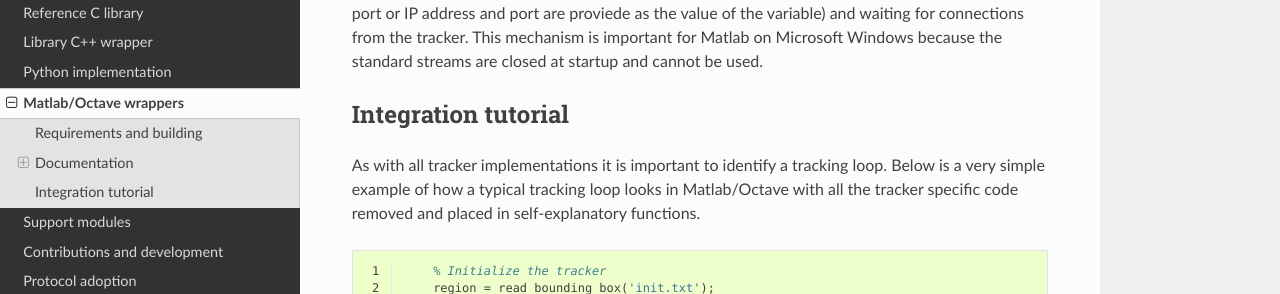
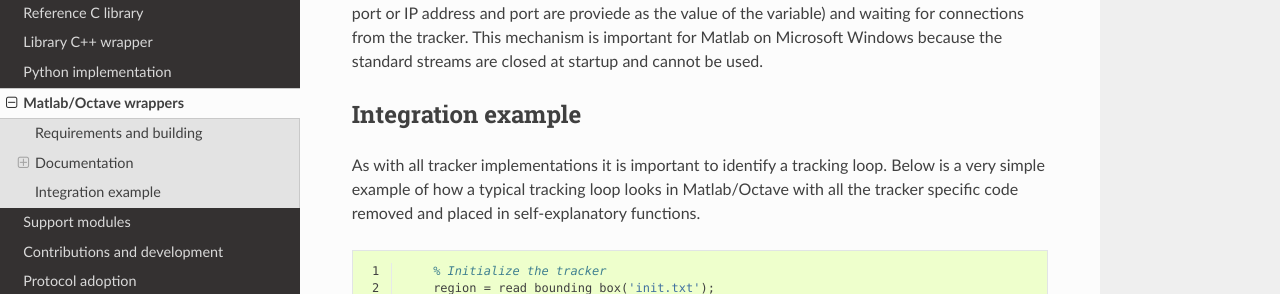
Before and after one commit to votchallenge/trax, a Sphinx documentation site: the page built from docs/documentation_matlab.rst, in a window 1280 px wide and 900 px high, scrolled down 2307 px. Shown: the part 162-456 px from the top of the window. Built offline with Sphinx 7.4.7 and the Read the Docs theme 2.0.0, drawn with Linux system fonts in a browser that asks for light colours.

Commit message:
Minor documentation update

```diff
--- a/docs/documentation_c.rst
+++ b/docs/documentation_c.rst
@@ -606,8 +606,8 @@ Properties
    :param enumerator: A pointer to the enumerator function that is called for every key-value pair
    :param object: A pointer to additional data for the enumerator function
 
-Integration tutorial
---------------------
+Integration example
+-------------------
 
 The library can be easily integrated into C and C++ code (although a C++ wrapper also exists) and can be also linked into other programming languages that enable linking of C libraries. Below is an sripped-down example of a C tracker skeleton with a typical tracking loop. Note that this is not a complete example and servers only as a demonstration of a typical tracker on a tracking-loop level.
 
--- a/docs/documentation_cpp.rst
+++ b/docs/documentation_cpp.rst
@@ -287,8 +287,8 @@ The wrapper is composed of several classes, mostly following the underlying C fu
       Copies values in the properties object into the given dictionary.
 
 
-Integration tutorial
---------------------
+Integration example
+-------------------
 
 In C++ tracker implementations you can use either the C++ wrapper or basic C protocol implementation. The wrapper is more conveninent as it is object-oriented and provides automatic deallocation of resources via reference counting. Below is an sripped-down example of a C++ tracker skeleton with a typical tracking loop. Note that this is not a complete example and servers only as a demonstration of a typical tracker on a tracking-loop level.
 
--- a/docs/documentation_matlab.rst
+++ b/docs/documentation_matlab.rst
@@ -72,8 +72,8 @@ Internals
 
 Additionaly the function also looks for the ``TRAX_SOCKET`` environmental variable that is used to determine that the server has to be set up using TCP sockers and that a TCP server is opened (the port or IP address and port are proviede as the value of the variable) and waiting for connections from the tracker. This mechanism is important for Matlab on Microsoft Windows because the standard streams are closed at startup and cannot be used.
 
-Integration tutorial
---------------------
+Integration example
+-------------------
 
 As with all tracker implementations it is important to identify a tracking loop. Below is a very simple example of how a typical tracking loop looks in Matlab/Octave with all the tracker specific code removed and placed in self-explanatory functions.
 
--- a/docs/documentation_python.rst
+++ b/docs/documentation_python.rst
@@ -31,8 +31,8 @@ Region module
 .. automodule:: trax.region
    :members:
 
-Integration tutorial
---------------------
+Integration example
+-------------------
 
 Below is a simple example of a Python code skeleton for a tracker, exposing its tracking loop but hidding all tracker-specific details to keep things clear.
 
```
